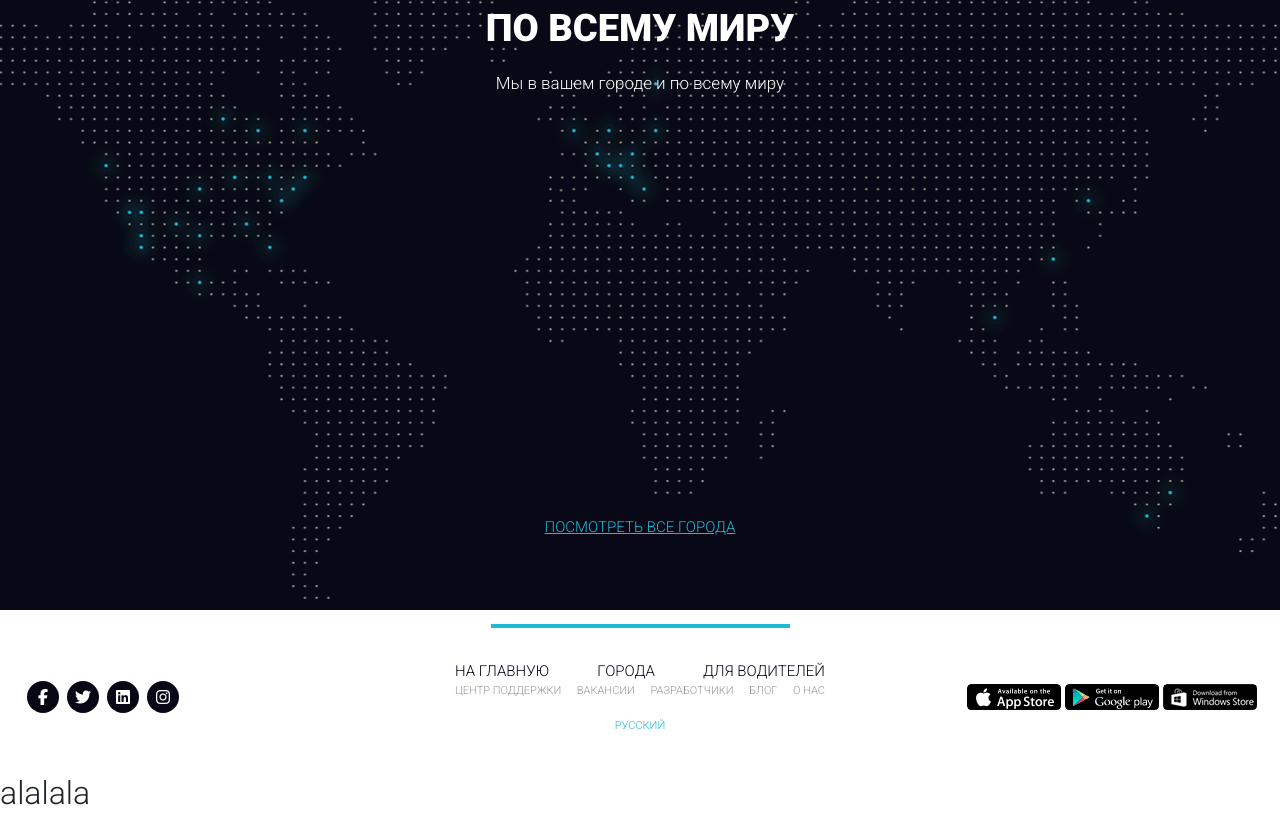
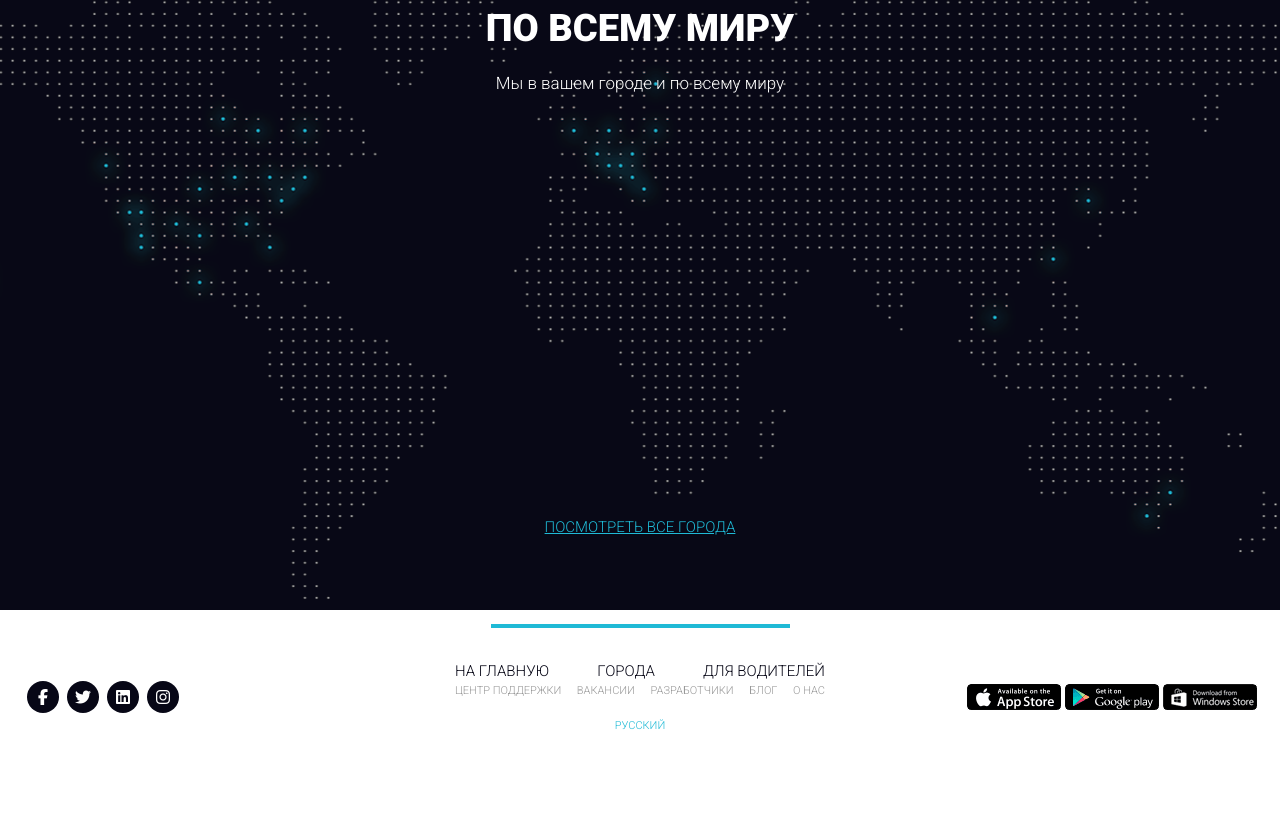
Before and after one commit to koppa211/Uber-Project-Adapted-, a plain HTML site: page index.html in a window 1280 px wide. Shown: the part 4683-5503 px from the top of the page. After the commit the page ends 5457 px from the top, so only its background shows below. Drawn offline with Linux system fonts and the light colour scheme.

Commit message:
complited

```diff
--- a/index.html
+++ b/index.html
@@ -455,7 +455,6 @@
         </div>
       </div>
     </footer>
-    <h2>alalala</h2>
     <script src="js/bsjs/script.js"></script>
   </body>
 </html>
```
